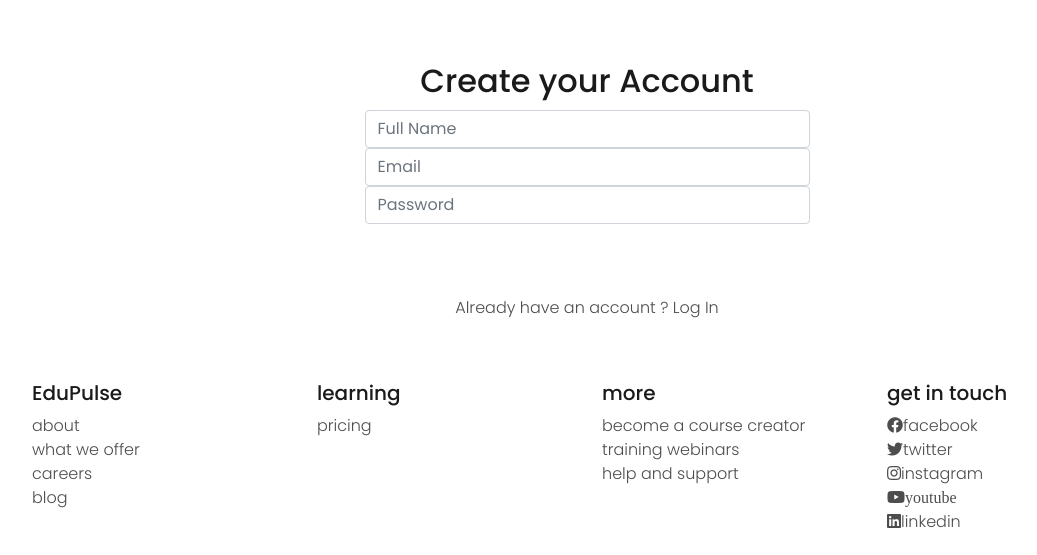
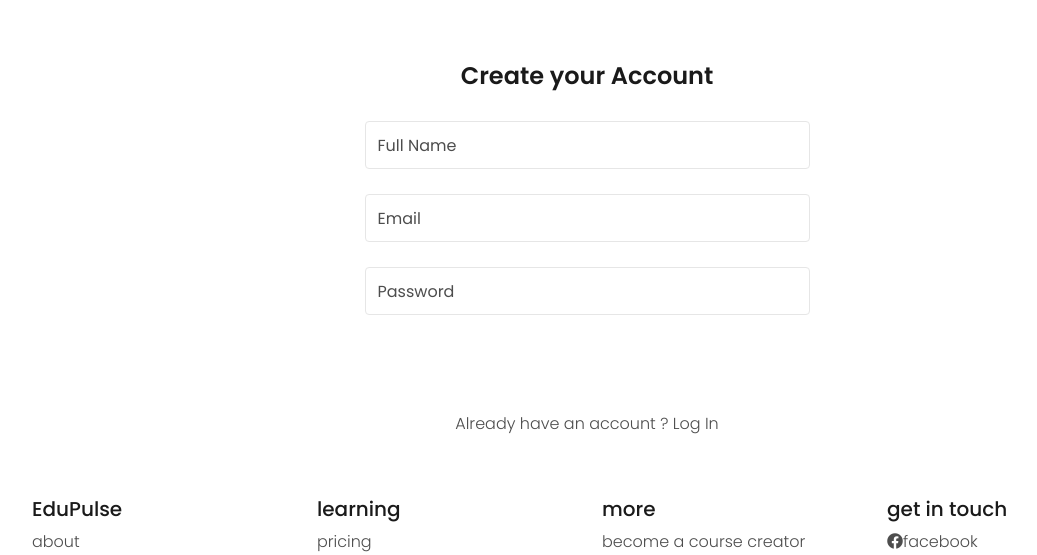
Before and after one commit to AshrafUAsif/B9IS123-Programming-For-Information-Systems-Group-CA2, a Flask app: page /sign-up.html in a window 1280 px wide. Shown: the part 222-777 px from the top of the page, without its empty margins (53-1090 px from the left). Run offline with Flask 3, Linux system fonts and the light colour scheme; some libraries are stand-ins or nearby versions.

Commit message:
For the forms all the stylings and necessary margins, paddings colors added into style.css

```diff
--- a/static/css/style.css
+++ b/static/css/style.css
@@ -244,7 +244,7 @@ h3{
 /* ------------------------
  11. =circular img
  --------------------------- */
- .circular-img{
+.circular-img{
    max-width: 360px;
    margin:auto;
    position: relative;
@@ -266,6 +266,49 @@ h3{
 .circular-img img{
    position: relative;
    z-index: 1;
+}
+
+/* ----------------------
+ 12. =forms
+ --------------------------*/
+.form-title{
+   font-size: 24px;
+   margin:0 0 30px;
+   font-weight: 600;
+}
+.form-control::placeholder{
+  color: var(--black-70);
+}
+.form-group{
+  margin-bottom: 25px;
+  position: relative;
+}
+.form-control{
+  height: 48px;
+  border-color: var(--border-color-1);
+  color: var(--black-90);
+  background-color: transparent;
+}
+.form-control:focus{
+  background-color: transparent;
+  border-color: var(--border-color-1);
+  color: var(--black-90);
+  box-shadow: none;
+}
+.select-icon{
+  position: absolute;
+  right: 15px;
+  top: 50%;
+  transform: translateY(-50%);
+  pointer-events: none;
+  font-size: 13px;
+}
+select.form-control:focus option{
+  background-color: var(--select-box-bg-color);
+}
+textarea.form-control{
+  height: 120px;
+  resize: none;
 }
 
 /* -------------------------
```
